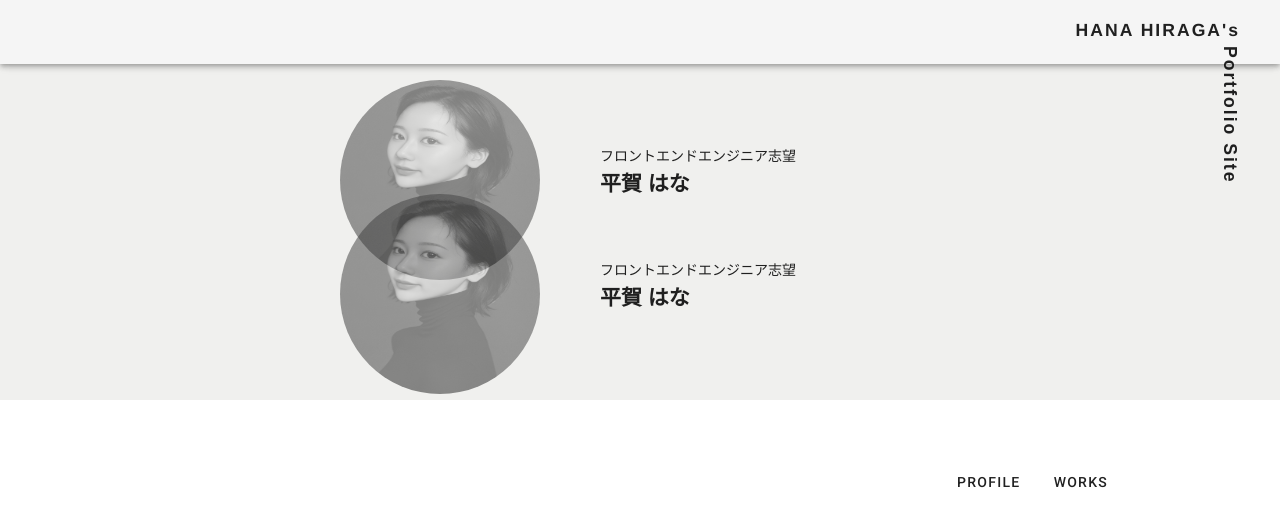
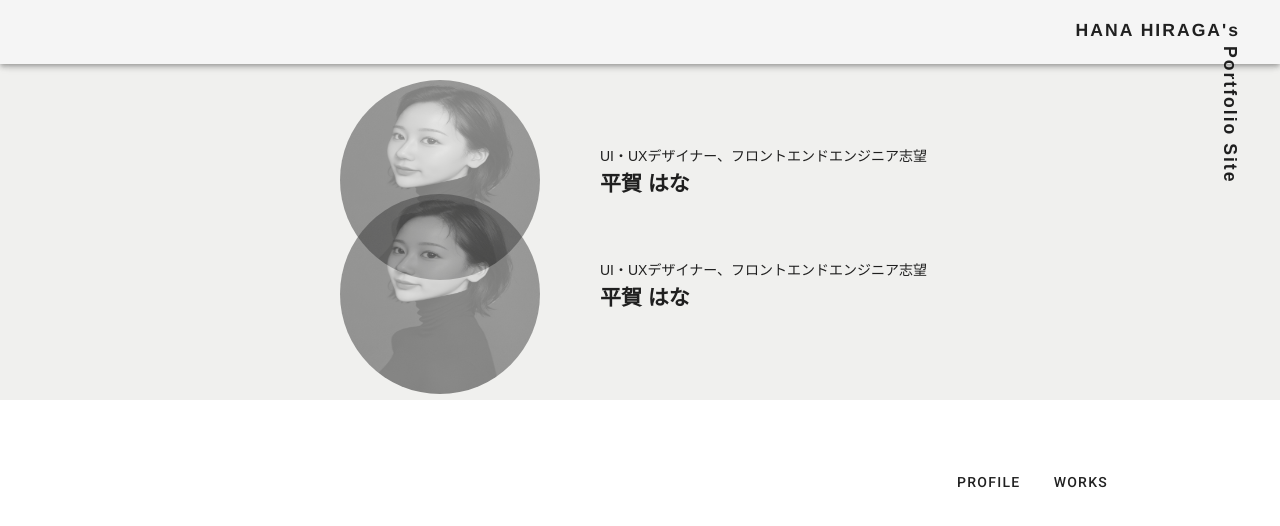
Before and after one commit to hana-hiraga/my-portfolio, a Vue app: page /profile in a window 1280 px wide. Shown: the top 526 px of the page. Built offline with nearby package versions, Linux system fonts and the light colour scheme; a web font is replaced by a local one.

Commit message:
add uiux

```diff
--- a/src/components/ProfileSection.vue
+++ b/src/components/ProfileSection.vue
@@ -12,7 +12,8 @@
         />
 
         <div class="profile-text" ref="profileText">
-          <span>フロントエンドエンジニア志望</span>
+          <span>UI・UXデザイナー、フロントエンドエンジニア志望</span>
+
           <p><strong>平賀 はな</strong></p>
         </div>
       </div>
```
